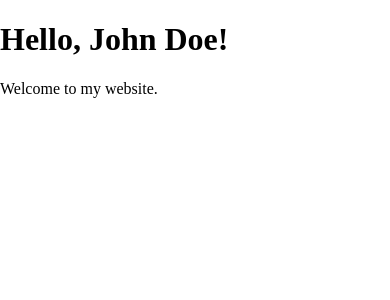
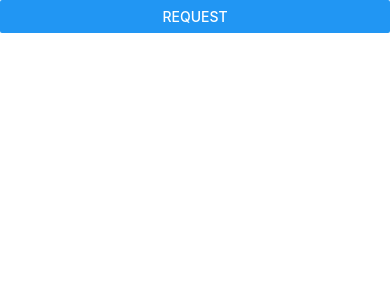
Before and after one commit to esthope/suivi, a React Native app: screen / in a window 390 px wide. Shown: the top 300 px of the page. Built offline with nearby package versions, Linux system fonts and the light colour scheme.

Commit message:
activation debugger chrome

```diff
--- a/app.json
+++ b/app.json
@@ -4,12 +4,9 @@
     "slug": "suivi",
     "version": "1.0.0",
     "orientation": "portrait",
-    "entryPoint": "index.tsx",
-    // "icon": "./assets/images/icon.png",
     "scheme": "myapp",
     "userInterfaceStyle": "automatic",
     "splash": {
-      // "image": "./assets/images/splash.png",
       "resizeMode": "contain",
       "backgroundColor": "#ffffff"
     },
@@ -18,26 +15,26 @@
     },
     "android": {
       "adaptiveIcon": {
-        // "foregroundImage": "./assets/images/adaptive-icon.png",
         "backgroundColor": "#ffffff"
       }
     },
     "web": {
       "bundler": "metro",
-      "output": "static",
-      // "favicon": "./assets/images/favicon.png"
+      "output": "static"
     },
     "plugins": [
       [
         "expo-router",
         {
-          // "root": "./"
           "root": "./src/app"
         }
       ]
     ],
     "experiments": {
       "typedRoutes": true
-    }
-  }
+    },
+    "sdkVersion": "51.0.0",
+    "jsEngine": "hermes"
+  },
+  "name": "suivi"
 }
--- a/package.json
+++ b/package.json
@@ -18,9 +18,9 @@
     "@expo/vector-icons": "^14.0.2",
     "@react-navigation/native": "^6.0.2",
     "axios": "^1.7.2",
-    "expo": "~51.0.20",
+    "expo": "^51.0.22",
     "expo-constants": "~16.0.2",
-    "expo-font": "~12.0.8",
+    "expo-font": "^12.0.9",
     "expo-linking": "~6.3.1",
     "expo-router": "~3.5.18",
     "expo-splash-screen": "~0.27.5",
@@ -32,7 +32,7 @@
     "react-native": "0.74.3",
     "react-native-gesture-handler": "~2.16.1",
     "react-native-reanimated": "~3.10.1",
-    "react-native-safe-area-context": "4.10.1",
+    "react-native-safe-area-context": "^4.10.5",
     "react-native-screens": "3.31.1",
     "react-native-web": "~0.19.10"
   },
--- /dev/null
+++ b/src/App.js
@@ -0,0 +1,17 @@
+import { Text, View, Button } from 'react-native';
+//import axios from 'axios';
+const axios = require('axios');
+
+const buttonPressed = () => {
+  console.log(axios);
+  debugger
+}
+
+export default function App() {
+  return (
+       <Button
+          title="Request"
+          onPress={buttonPressed}
+        />
+  );
+}
--- a/src/App.tsx
+++ /dev/null
@@ -1,13 +0,0 @@
-import React from "react";
-
-const App = () => {
-  const name = "John Doe";
-  return (
-    <div>
-      <h1>Hello, {name}!</h1>
-      <p>Welcome to my website.</p>
-    </div>
-  );
-};
-
-export default App;
--- a/src/app/index.tsx
+++ b/src/app/index.tsx
@@ -1,5 +1,5 @@
 import { Text, View } from "react-native";
-import App from './src/App';
+import App from '../App.js';
 
 export default function Index() {
   return (
@@ -11,6 +11,7 @@ export default function Index() {
       }}
     >
       <Text>Edit app/index.tsx to edit this screen.</Text>
+      <App />
     </View>
   );
 }
--- a/tsconfig.json
+++ b/tsconfig.json
@@ -11,6 +11,8 @@
   "include": [
     "**/*.ts",
     "**/*.tsx",
+    "**/*.js",
+    "**/*.jsx",
     ".expo/types/**/*.ts",
     "expo-env.d.ts"
   ]
```
Also changed, not shown: 2 other files (tests, documents, lock files or other folders).
